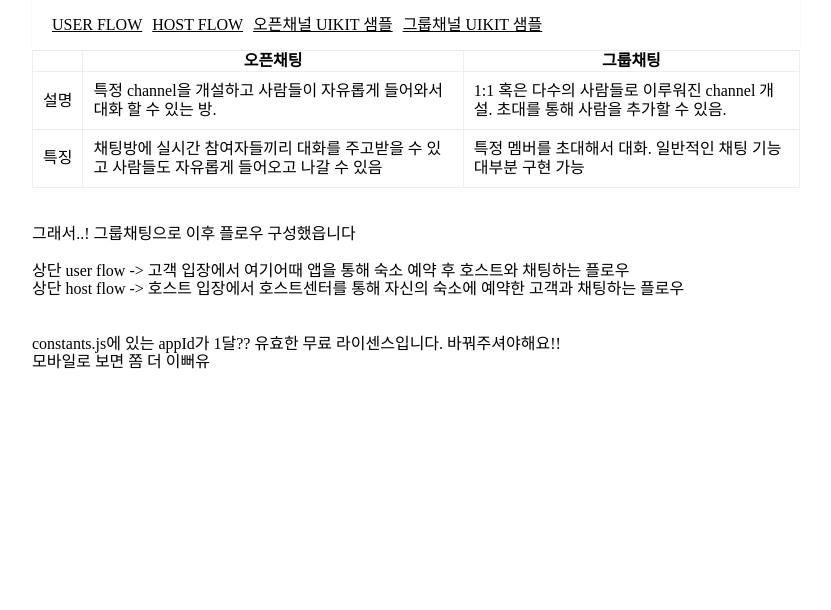
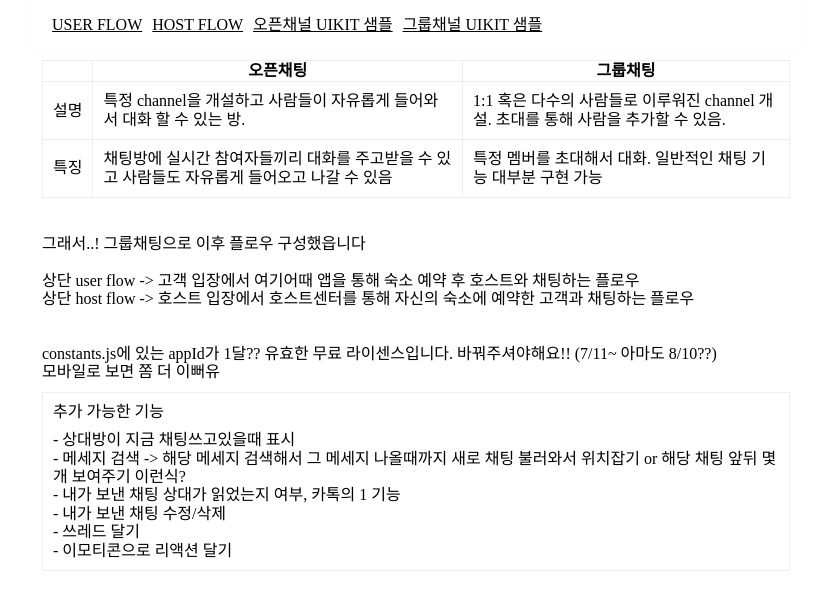
Before and after one commit to gguljamm/react_chat_sendbird, a React (Create React App) app: page / in a window 1280 px wide. Shown: the top 610 px of the page, without its empty margins (224-1055 px from the left). Built offline with nearby package versions, Linux system fonts and the light colour scheme.

Commit message:
설명 추가

```diff
--- a/src/features/index.js
+++ b/src/features/index.js
@@ -1,6 +1,6 @@
 function Main() {
   return (
-    <>
+    <div style={{ padding: '10px' }}>
       <table className='mainTable' width="100%" border="1px solid #eee">
         <thead>
         <tr>
@@ -34,9 +34,20 @@ function Main() {
       <div>그래서..! 그룹채팅으로 이후 플로우 구성했읍니다</div><br />
       <div>상단 user flow -> 고객 입장에서 여기어때 앱을 통해 숙소 예약 후 호스트와 채팅하는 플로우</div>
       <div>상단 host flow -> 호스트 입장에서 호스트센터를 통해 자신의 숙소에 예약한 고객과 채팅하는 플로우</div><br/><br/>
-      <div>constants.js에 있는 appId가 1달?? 유효한 무료 라이센스입니다. 바꿔주셔야해요!!</div>
+      <div>constants.js에 있는 appId가 1달?? 유효한 무료 라이센스입니다. 바꿔주셔야해요!! (7/11~ 아마도 8/10??)</div>
       <div>모바일로 보면 쫌 더 이뻐유</div>
-    </>
+      <div style={{ border: '1px solid #eee', padding: '10px', marginTop: '10px' }}>
+        <div style={{ marginBottom: '10px' }}>추가 가능한 기능</div>
+        <ul>
+          <li>- 상대방이 지금 채팅쓰고있을때 표시</li>
+          <li>- 메세지 검색 -> 해당 메세지 검색해서 그 메세지 나올때까지 새로 채팅 불러와서 위치잡기 or 해당 채팅 앞뒤 몇개 보여주기 이런식?</li>
+          <li>- 내가 보낸 채팅 상대가 읽었는지 여부, 카톡의 1 기능</li>
+          <li>- 내가 보낸 채팅 수정/삭제</li>
+          <li>- 쓰레드 달기</li>
+          <li>- 이모티콘으로 리액션 달기</li>
+        </ul>
+      </div>
+    </div>
   )
 }
 
```
Also changed, not shown: 1 other file (tests, documents, lock files or other folders).
